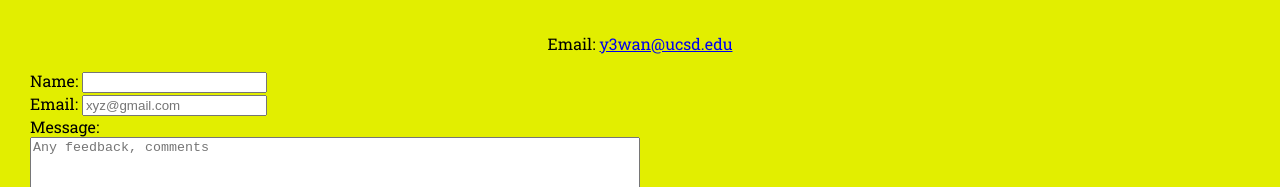
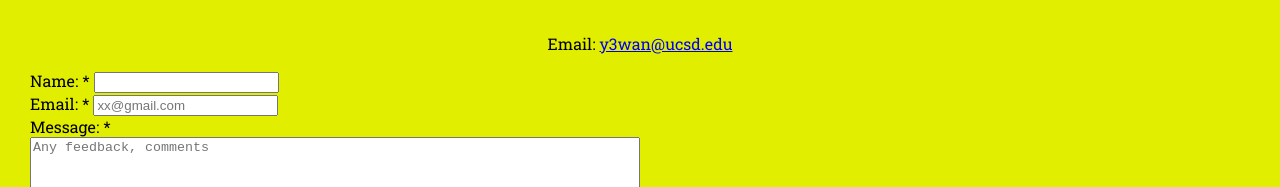
Before and after one commit to yyYiran/cse134b-personal-website, a plain HTML site: page index.html in a window 1280 px wide. Shown: the part 2224-2411 px from the top of the page. Drawn offline with Linux system fonts and the light colour scheme.

Commit message:
minor fix

```diff
--- a/index.html
+++ b/index.html
@@ -31,6 +31,10 @@
       <!-- About -->
       <section id="about" class="main-sec">
         <h2>About</h2>
+
+        <p id="keyinfo">
+          Yiran Wan <br />UCSD 2024, Math-CS, Mobile/Web development & Design
+        </p>
         <div id="socialmedia">
           <a href="https://github.com/yyYiran" target="_blank"
             ><img class="icon" src="./images/github-icon.svg" alt="github"
@@ -41,10 +45,6 @@
             ><img class="icon" src="./images/linkedin-icon.png" alt="linkedin"
           /></a>
         </div>
-
-        <p id="keyinfo">
-          Yiran Wan <br />UCSD 2024, Math-CS, Mobile/Web development & Design
-        </p>
         <p>
           Hello, my name is Yiran Wan. I'm currently a junior majoring in
           Math-CS at UCSD. I'm interested in software design and development,
@@ -179,24 +179,24 @@
           <div id="contact-form">
             <div>
               <div id="a-name">
-                <label for="name">Name: </label>
+                <label for="name">Name: *</label>
                 <input type="text" name="name" id="name" required />
               </div>
 
               <div id="a-email">
-                <label for="email">Email: </label>
+                <label for="email">Email: *</label>
                 <input
                   type="email"
                   name="email"
                   id="email"
                   required
-                  placeholder="xyz@gmail.com"
+                  placeholder="xx@gmail.com"
                 />
               </div>
             </div>
 
             <div id="a-message">
-              <label for="message">Message: </label>
+              <label for="message">Message: *</label>
               <textarea
                 type="text"
                 name="message"
```
